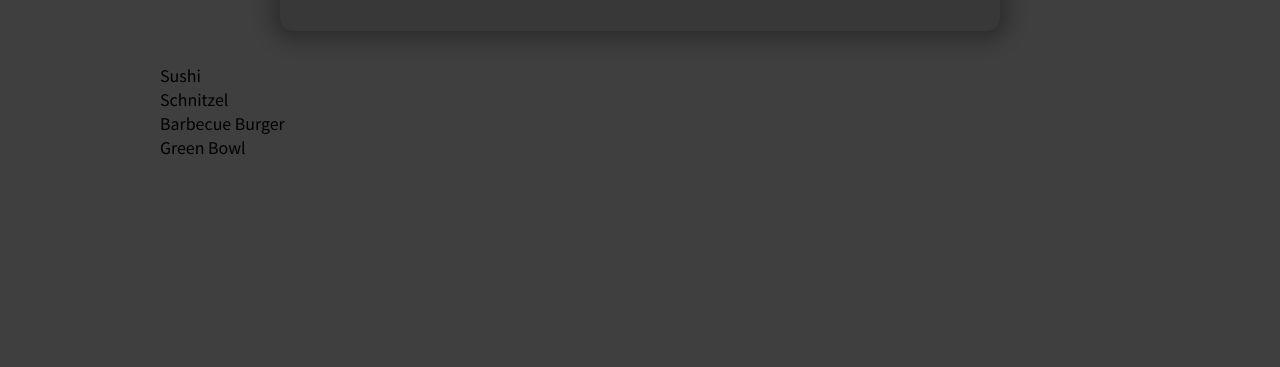
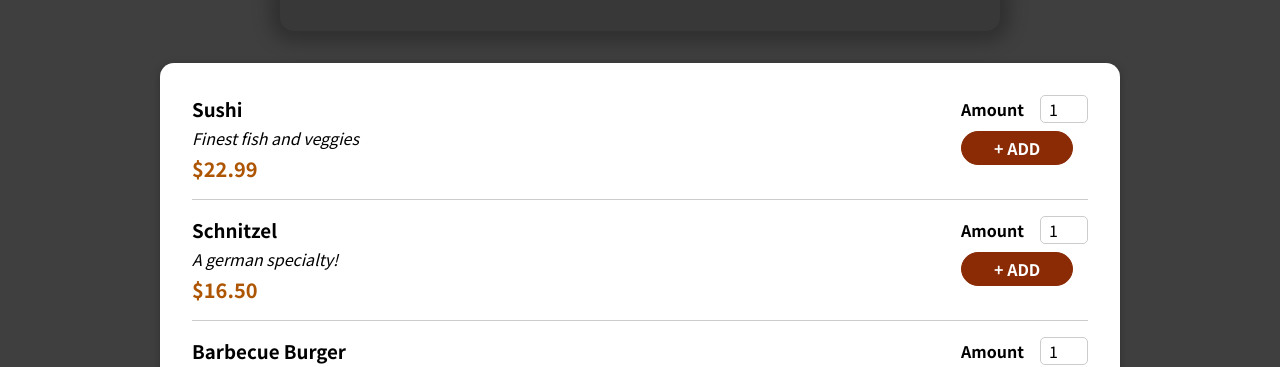
Before and after one commit to tobybase/tober-food-app, a React (Create React App) app: page / in a window 1280 px wide. Shown: the part 442-809 px from the top of the page. Built offline with nearby package versions, Linux system fonts and the light colour scheme.

Commit message:
adding cart and meal item form

```diff
--- a/src/components/Meals/AvailableMeals.js
+++ b/src/components/Meals/AvailableMeals.js
@@ -1,5 +1,7 @@
 import React from 'react';
+import Card from '../UI/Card';
 import classes from './AvailableMeals.module.css';
+import MealItem from './MealItem/MealItem';
 
 const DUMMY_MEALS = [
   {
@@ -29,13 +31,22 @@ const DUMMY_MEALS = [
 ];
 
 const AvailableMeals = () => {
-  const mealsList = DUMMY_MEALS.map((meal) => <li>{meal.name}</li>);
+  const mealsList = DUMMY_MEALS.map((meal) => (
+    <MealItem
+      key={meal.id}
+      name={meal.name}
+      description={meal.description}
+      price={meal.price}
+    />
+  ));
 
   return (
     <section className={classes.meals}>
-      <ul>
-        <li>{mealsList}</li>
-      </ul>
+      <Card>
+        <ul>
+          <li>{mealsList}</li>
+        </ul>
+      </Card>
     </section>
   );
 };
--- /dev/null
+++ b/src/components/Meals/MealItem/MealItem.js
@@ -0,0 +1,22 @@
+import React from 'react';
+import classes from './MealItem.module.css';
+import MealItemForm from './MealItemForm';
+
+const MealItem = (props) => {
+  const price = `$${props.price.toFixed(2)}`;
+
+  return (
+    <li className={classes.meal}>
+      <div>
+        <h3>{props.name}</h3>
+        <div className={classes.description}>{props.description}</div>
+        <div className={classes.price}>{price}</div>
+      </div>
+      <div>
+        <MealItemForm />
+      </div>
+    </li>
+  );
+};
+
+export default MealItem;
--- /dev/null
+++ b/src/components/Meals/MealItem/MealItem.module.css
@@ -0,0 +1,22 @@
+.meal {
+  display: flex;
+  justify-content: space-between;
+  margin: 1rem;
+  padding-bottom: 1rem;
+  border-bottom: 1px solid #ccc;
+}
+
+.meal h3 {
+  margin: 0 0 0.25rem 0;
+}
+
+.description {
+  font-style: italic;
+}
+
+.price {
+  margin-top: 0.25rem;
+  font-weight: bold;
+  color: #ad5502;
+  font-size: 1.25rem;
+}
--- /dev/null
+++ b/src/components/Meals/MealItem/MealItemForm.js
@@ -0,0 +1,24 @@
+import React from 'react';
+import Input from '../../UI/Input';
+import classes from './MealItemForm.module.css';
+
+const MealItemForm = (props) => {
+  return (
+    <from className={classes.form}>
+      <Input
+        label='Amount'
+        input={{
+          id: 'amount',
+          type: 'number',
+          min: '1',
+          max: '5',
+          step: '1',
+          defaultValue: '1',
+        }}
+      />
+      <button>+ ADD</button>
+    </from>
+  );
+};
+
+export default MealItemForm;
--- /dev/null
+++ b/src/components/Meals/MealItem/MealItemForm.module.css
@@ -0,0 +1,20 @@
+.form {
+  text-align: right;
+}
+
+.form button {
+  font: inherit;
+  cursor: pointer;
+  background-color: #8a2b06;
+  border: 1px solid #8a2b06;
+  color: white;
+  padding: 0.25rem 2rem;
+  border-radius: 20px;
+  font-weight: bold;
+}
+
+.form button:hover,
+.form button:active {
+  background-color: #641e03;
+  border-color: #641e03;
+}
--- /dev/null
+++ b/src/components/UI/Card.js
@@ -0,0 +1,8 @@
+import React from 'react';
+import classes from './Card.module.css';
+
+const Card = (props) => {
+  return <div className={classes.card}>{props.children}</div>;
+};
+
+export default Card;
--- /dev/null
+++ b/src/components/UI/Card.module.css
@@ -0,0 +1,6 @@
+.card {
+  padding: 1rem;
+  box-shadow: 0 2px 8px rgba(0, 0, 0, 0.25);
+  border-radius: 14px;
+  background-color: white;
+}
--- /dev/null
+++ b/src/components/UI/Input.js
@@ -0,0 +1,13 @@
+import React from 'react';
+import classes from './Input.module.css';
+
+const Input = (props) => {
+  return (
+    <div className={classes.input}>
+      <label htmlFor={props.input.id}>{props.label}</label>
+      <input {...props.input} />
+    </div>
+  );
+};
+
+export default Input;
--- /dev/null
+++ b/src/components/UI/Input.module.css
@@ -0,0 +1,18 @@
+.input {
+  display: flex;
+  align-items: center;
+  margin-bottom: 0.5rem;
+}
+
+.input label {
+  font-weight: bold;
+  margin-right: 1rem;
+}
+
+.input input {
+  width: 3rem;
+  border-radius: 5px;
+  border: 1px solid #ccc;
+  font: inherit;
+  padding-left: 0.5rem;
+}
```
Also changed, not shown: src/components/Cart/Cart.js (added, +27 -0 lines), src/components/Cart/Cart.module.css (added, +46 -0 lines).
